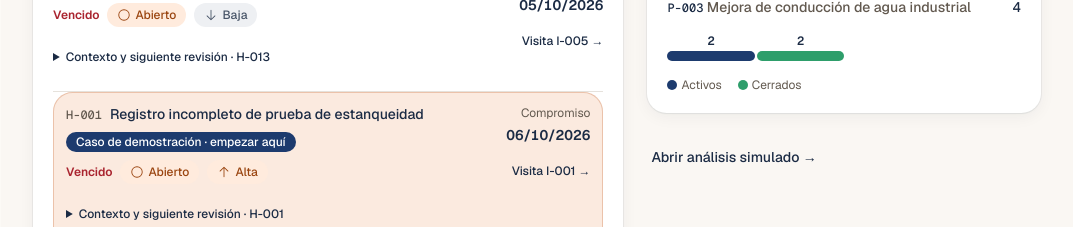
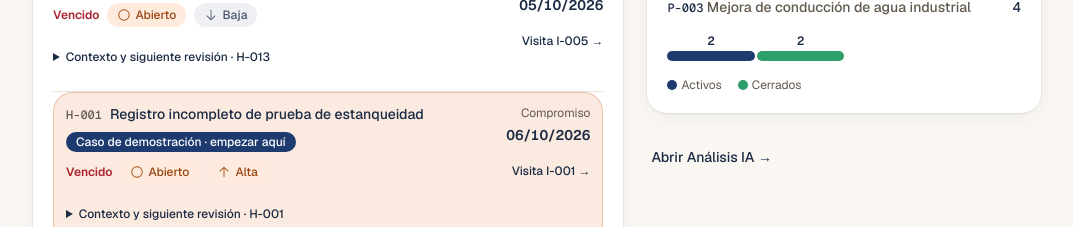
Before and after one commit to AngheloAlva/ito-bureau-veritas, a Next.js app: page / in a window 1280 px wide. Shown: the part 1140-1367 px from the top of the page, without its empty margins (207-1280 px from the left). Built offline with nearby package versions, Linux system fonts and the light colour scheme.

Commit message:
fix(overview): point summary link to Análisis IA

```diff
--- a/src/features/overview.tsx
+++ b/src/features/overview.tsx
@@ -31,7 +31,7 @@ export function Overview() {
         <aside aria-label="Gráficos del alcance" className="flex min-w-0 flex-col gap-6">
           <SeverityChart counts={stats.bySeverity} total={stats.total} scope={scope} />
           <ProjectChart rows={projectBreakdown(data, projectId || undefined)} />
-          <Link className="record-link inline-flex min-h-10 items-center px-1 text-sm" href={`/analisis${projectId ? `?project=${encodeURIComponent(projectId)}` : ''}`}>Abrir análisis simulado →</Link>
+          <Link className="record-link inline-flex min-h-10 items-center px-1 text-sm" href={`/analisis${projectId ? `?project=${encodeURIComponent(projectId)}` : ''}`}>Abrir Análisis IA →</Link>
         </aside>
       </div>
       <Traceability trace={trace} />
```
